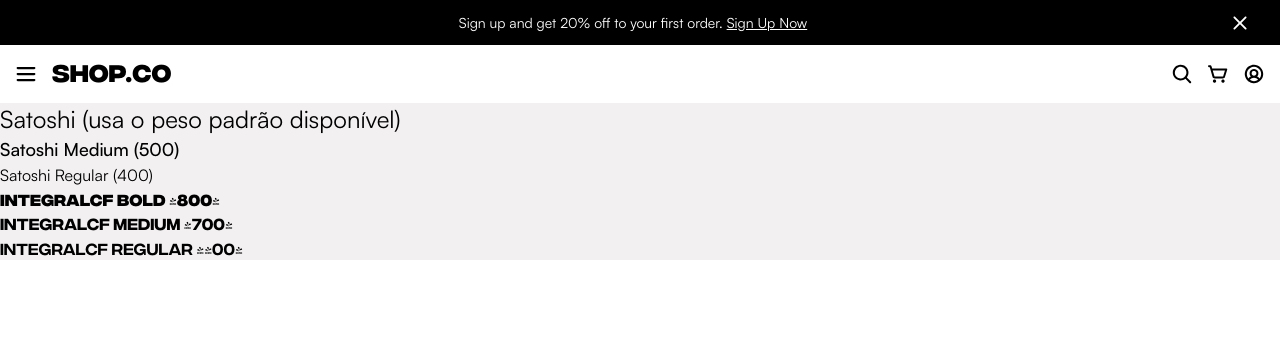
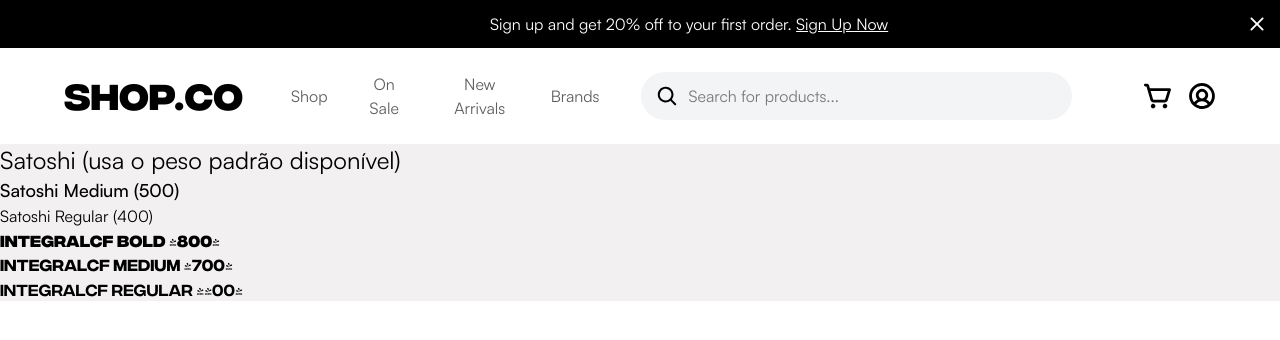
Before and after one commit to davifernandodias/compass-second, a Next.js app in the folder apps/web/: page / in a window 1280 px wide. Shown: the top 340 px of the page. Built offline with nearby package versions, Linux system fonts and the light colour scheme.

Commit message:
feat: added header

```diff
--- a/apps/web/components/header.tsx
+++ b/apps/web/components/header.tsx
@@ -1,28 +1,73 @@
-import IconNavtop from '@public/svg/header/icon-exit-nav-bar-top'
-import IconProfile from '@public/svg/header/icon-profile'
-import IconSearch from '@public/svg/header/icon-search'
-import IconShopCar from '@public/svg/header/icon-shop-car'
-import IconSidebar from '@public/svg/header/icon-sidebar'
+import IconNavtop from "@public/svg/header/icon-exit-nav-bar-top";
+import IconProfile from "@public/svg/header/icon-profile";
+import IconSearch from "@public/svg/header/icon-search";
+import IconShopCar from "@public/svg/header/icon-shop-car";
+import IconSidebar from "@public/svg/header/icon-sidebar";
+import { Button } from "@repo/ui/button";
+import Input from "@repo/ui/input";
 
 export default function Header() {
   return (
-    <header>
-      <nav className='flex justify-center items-center py-3 bg-black text-white font-satoshi-regular text-12 lg:text-14'>
-        <p className='text-center w-300'>
-          Sign up and get 20% off to your first order.{' '}
-          <span className='underline'>Sign Up Now</span>
+    <header className="w-full">
+      <nav className="relative flex justify-center items-center py-3 bg-black text-white font-satoshi-regular text-sm lg:text-base">
+        <p className="md:text-nowrap text-center max-w-[300px] px-4 lg:px-0">
+          Sign up and get 20% off to your first order.{" "}
+          <span className="underline cursor-pointer hover:text-gray-200 transition-colors">
+            Sign Up Now
+          </span>
         </p>
-        <IconNavtop className='hidden lg:flex lg:justify-end' />
+        <Button
+          className="absolute right-4 top-1/2 -translate-y-1/2 hidden lg:flex items-center justify-center"
+          aria-label="Close banner"
+        >
+          <IconNavtop className="" />
+        </Button>
       </nav>
-      <nav className='flex justify-between items-center p-4'>
-        <div className='flex gap-4 items-center'>
-          <IconSidebar className='w-5 h-5' />
-          <p className='font-integral-bold text-2xl -mt-1.5'>SHOP.CO</p>
+
+      <nav className="flex items-center justify-between px-4 py-4 lg:px-16 lg:py-6">
+        <div className="flex items-center gap-4 lg:gap-12">
+          <Button className="lg:hidden" aria-label="Menu">
+            <IconSidebar className="w-6 h-6" />
+          </Button>
+
+          <h1 className="font-integral-bold text-2xl lg:text-4xl lg:-mt-1.5">
+            SHOP.CO
+          </h1>
+
+          <div className="hidden lg:flex items-center space-x-8 font-satoshi-regular text-gray-text ">
+            <Button className="hover:text-black transition-colors">Shop</Button>
+            <Button className="hover:text-black transition-colors">
+              On Sale
+            </Button>
+            <Button className="hover:text-black transition-colors">
+              New Arrivals
+            </Button>
+            <Button className="hover:text-black transition-colors">
+              Brands
+            </Button>
+          </div>
         </div>
-        <div className='flex gap-4'>
-          <IconSearch className='w-5 h-5' />
-          <IconShopCar className='w-5 h-5' />
-          <IconProfile className='w-5 h-5' />
+
+        <div className="flex items-center gap-4 lg:gap-8 w-[55%] justify-end">
+          <div className="hidden lg:block relative w-[70%] right-10">
+            <Input
+              type="search"
+              placeholder="Search for products..."
+              className="flex justify-start w-full h-12 pl-12 pr-4  rounded-full bg-gray-100 focus:outline-none focus:ring-2 focus:ring-black/20 transition-all font-satoshi-regular"
+            />
+            <IconSearch className="absolute left-4 top-1/2 -translate-y-1/2 w-5 h-5 text-gray-400" />
+          </div>
+          <div className="flex items-center gap-4">
+            <Button className="lg:hidden" aria-label="Search">
+              <IconSearch className="w-6 h-6" />
+            </Button>
+            <Button className="relative" aria-label="Cart">
+              <IconShopCar className="w-6 h-6 lg:w-7 lg:h-7" />
+            </Button>
+            <Button aria-label="Profile">
+              <IconProfile className="w-6 h-6 lg:w-7 lg:h-7" />
+            </Button>
+          </div>
         </div>
       </nav>
     </header>
--- a/packages/ui/src/button.tsx
+++ b/packages/ui/src/button.tsx
@@ -3,9 +3,9 @@
 import { ReactNode } from "react";
 
 interface ButtonProps {
-  children: ReactNode;
+  children?: ReactNode;
   className?: string;
-  appName: string;
+  appName?: string;
 }
 
 export const Button = ({ children, className, appName }: ButtonProps) => {
--- a/packages/ui/src/input.tsx
+++ b/packages/ui/src/input.tsx
@@ -0,0 +1,8 @@
+interface InputProps {
+  className: string;
+  placeholder: string;
+  type: string;
+}
+export default function Input({ className, placeholder, type }: InputProps) {
+  return <input className={className} placeholder={placeholder} type={type} />;
+}
```
Also changed, not shown: apps/web/app/globals.css (+21 -21 lines).
